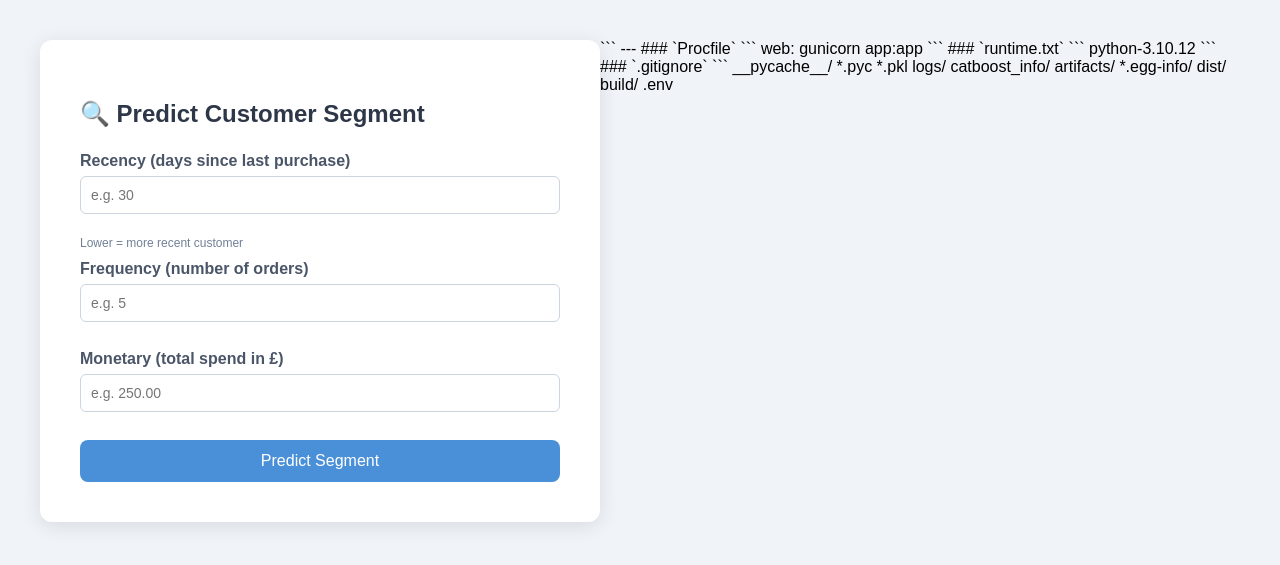
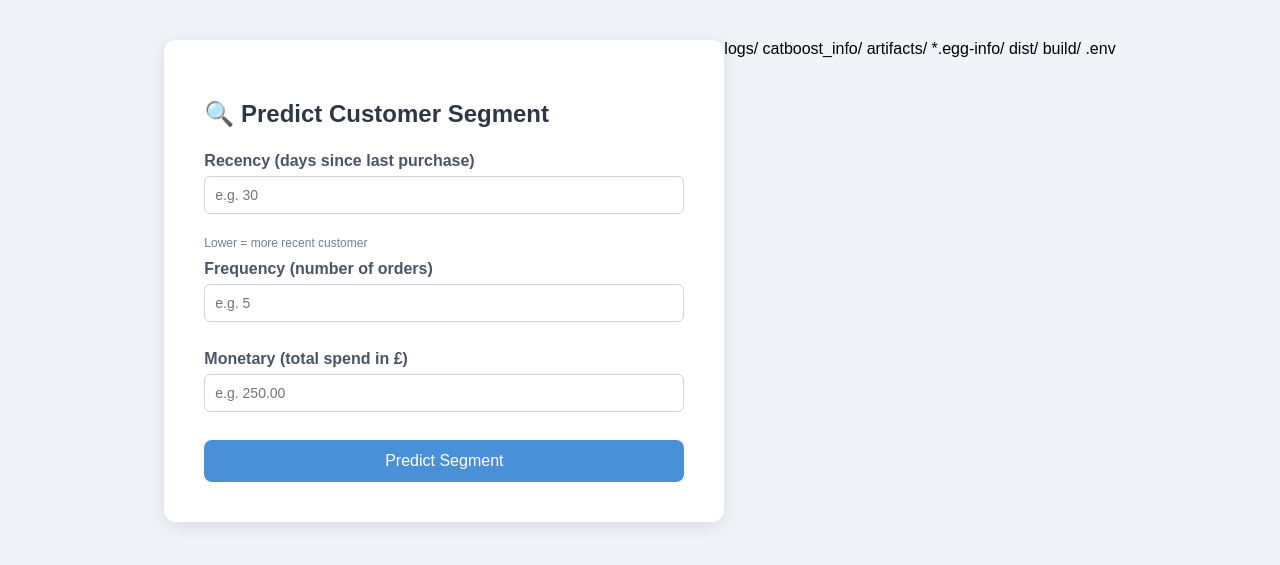
Before and after one commit to burgervai/customer-segmentation, a Flask app: page /form in a window 1280 px wide. Shown: the top 565 px of the page. Run offline with Flask 3, Linux system fonts and the light colour scheme.

Commit message:
Update home.html

````diff
--- a/templates/home.html
+++ b/templates/home.html
@@ -45,25 +45,7 @@
     </div>
 </body>
 </html>
-```
 
----
-
-### `Procfile`
-```
-web: gunicorn app:app
-```
-
-### `runtime.txt`
-```
-python-3.10.12
-```
-
-### `.gitignore`
-```
-__pycache__/
-*.pyc
-*.pkl
 logs/
 catboost_info/
 artifacts/
````
